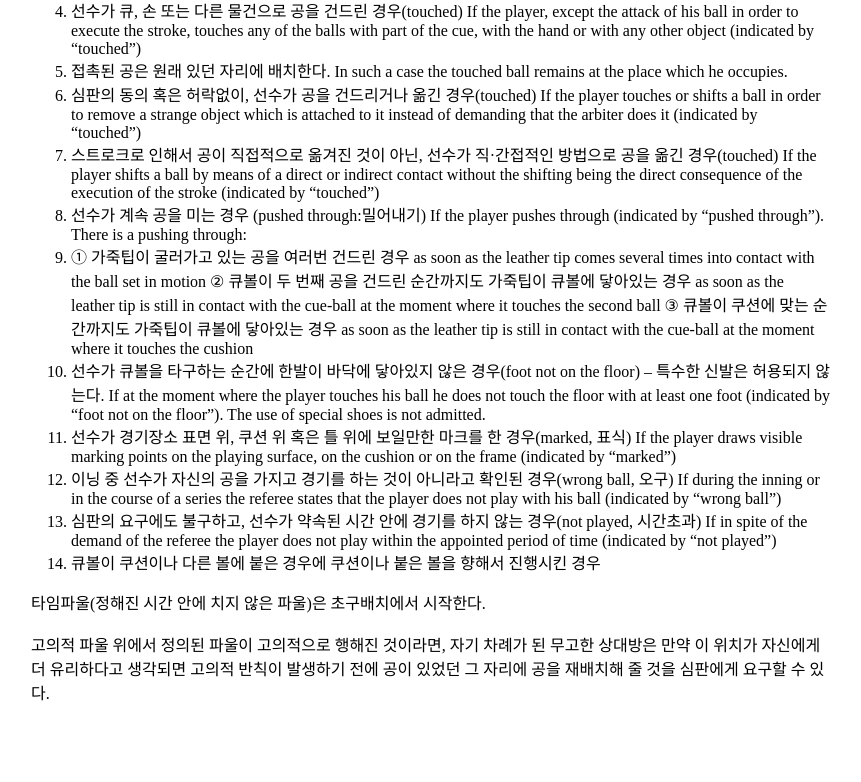
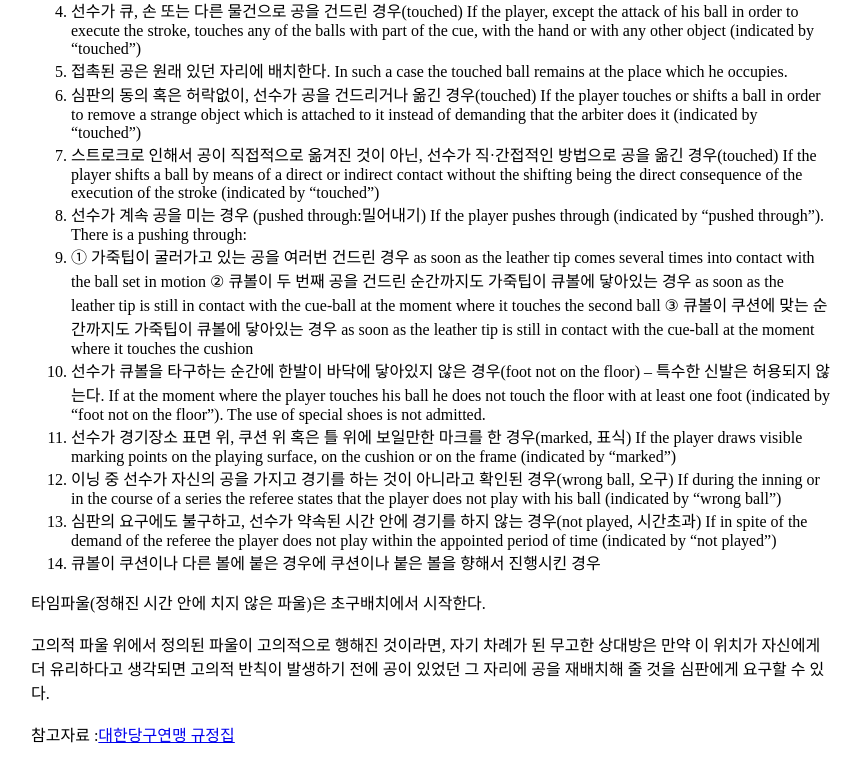
Before and after one commit to AZAAZATV/CaromFront, a React (Create React App) app in the folder carom/: page /Rule in a window 1280 px wide. Shown: the part 3449-4231 px from the top of the page, without its empty margins (177-1038 px from the left). Built offline with nearby package versions, Linux system fonts and the light colour scheme; a web font is replaced by a local one.

Commit message:
Update Rule.js

```diff
--- a/carom/src/Components/Rule.js
+++ b/carom/src/Components/Rule.js
@@ -107,7 +107,11 @@ function Rule() {
     <span>타임파울(정해진 시간 안에 치지 않은 파울)은 초구배치에서 시작한다.</span><br /><br />
     <span>고의적 파울 위에서 정의된 파울이 고의적으로 행해진 것이라면,
       자기 차례가 된 무고한 상대방은 만약 이 위치가 자신에게 더 유리하다고 생각되면
-      고의적 반칙이 발생하기 전에 공이 있었던 그 자리에 공을 재배치해 줄 것을 심판에게 요구할 수 있다.</span>
+      고의적 반칙이 발생하기 전에 공이 있었던 그 자리에 공을 재배치해 줄 것을 심판에게 요구할 수 있다.</span><br /><br />
+    <span>
+      참고자료 :
+      <a rel="noreferrer noopener" href="http://www.danggubaksa.com/wp-content/uploads/2021/01/carom_billiard_rules_kbf.pdf" target="_blank">대한당구연맹 규정집</a>
+    </span>
   </div >;
 }
 
```
